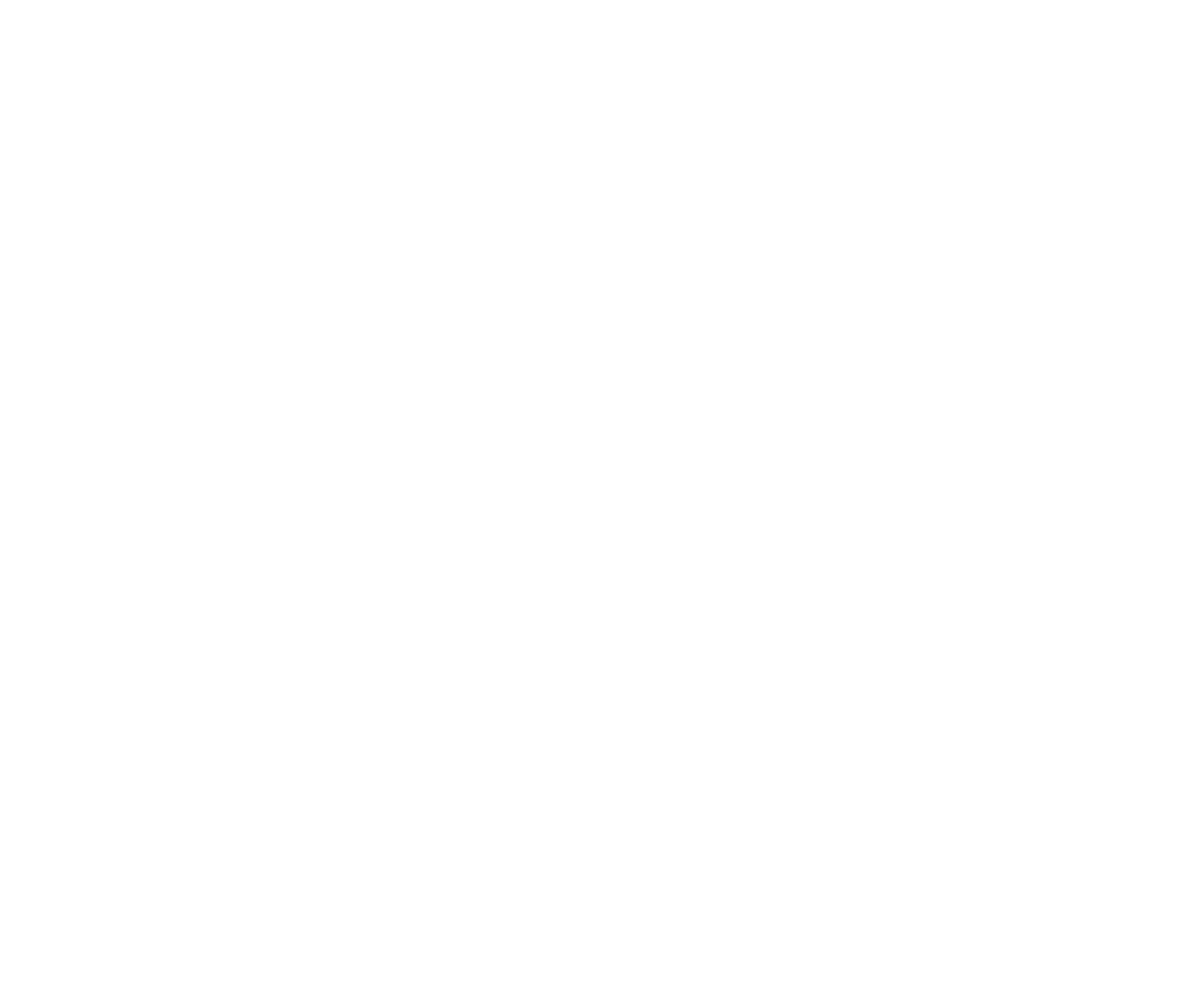
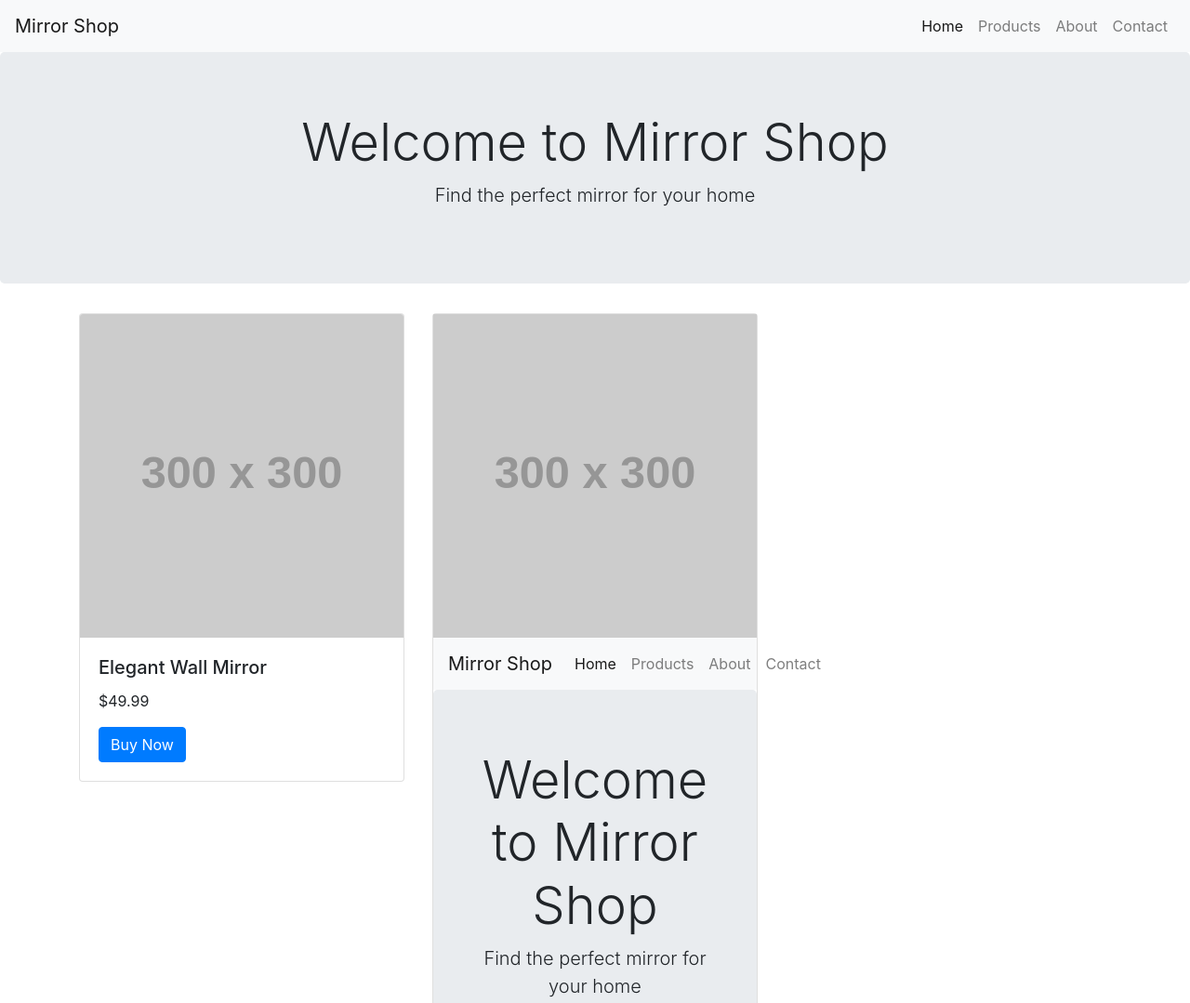
Before and after one commit to ANVod/web_development, a plain HTML site: page main.html in a window 1280 px wide. Shown: the top 1079 px of the page at 93% size. Before the commit the page ends 800 px from the top, so only its background shows below. Drawn offline with nearby package versions, Linux system fonts and the light colour scheme; placeholder pictures from the web are drawn by us.

Commit message:
add html

```diff
--- a/main.html
+++ b/main.html
@@ -1,9 +1,139 @@
-<!doctype html>
+<!DOCTYPE html>
 <html lang="en">
 <head>
-	<meta charset="UTF-8">
-	<title>Первый сайт</title>
+    <meta charset="UTF-8">
+    <meta name="viewport" content="width=device-width, initial-scale=1.0">
+    <title>Mirror Shop</title>
+
+    <!-- Bootstrap CSS -->
+    <link href="https://maxcdn.bootstrapcdn.com/bootstrap/4.5.2/css/bootstrap.min.css" rel="stylesheet">
+
+    <!-- Custom CSS -->
+    <style>
+        .product img {
+            max-width: 100%;
+            height: auto;
+        }
+        .product {
+            margin-bottom: 30px;
+        }
+    </style>
 </head>
 <body>
-</body>
-</html lfng>
+    <!-- Navigation -->
+    <nav class="navbar navbar-expand-lg navbar-light bg-light">
+        <a class="navbar-brand" href="#">Mirror Shop</a>
+        <button class="navbar-toggler" type="button" data-toggle="collapse" data-target="#navbarNav" aria-controls="navbarNav" aria-expanded="false" aria-label="Toggle navigation">
+            <span class="navbar-toggler-icon"></span>
+        </button>
+        <div class="collapse navbar-collapse" id="navbarNav">
+            <ul class="navbar-nav ml-auto">
+                <li class="nav-item active">
+                    <a class="nav-link" href="#">Home <span class="sr-only">(current)</span></a>
+                </li>
+                <li class="nav-item">
+                    <a class="nav-link" href="#">Products</a>
+                </li>
+                <li class="nav-item">
+                    <a class="nav-link" href="#">About</a>
+                </li>
+                <li class="nav-item">
+                    <a class="nav-link" href="#">Contact</a>
+                </li>
+            </ul>
+        </div>
+    </nav>
+
+    <!-- Header -->
+    <header class="jumbotron text-center">
+        <h1 class="display-4">Welcome to Mirror Shop</h1>
+        <p class="lead">Find the perfect mirror for your home</p>
+    </header>
+
+    <!-- Products Section -->
+    <div class="container">
+        <div class="row">
+            <!-- Product 1 -->
+            <div class="col-md-4 product">
+                <div class="card">
+                    <img src="https://via.placeholder.com/300x300" class="card-img-top" alt="Mirror 1">
+                    <div class="card-body">
+                        <h5 class="card-title">Elegant Wall Mirror</h5>
+                        <p class="card-text">$49.99</p>
+                        <a href="#" class="btn btn-primary">Buy Now</a>
+                    </div>
+                </div>
+            </div>
+            <!-- Product 2 -->
+            <div class="col-md-4 product">
+                <div class="card">
+                    <img src="https://via.placeholder.com/300x300" class="card-i<!DOCTYPE html>
+<html lang="en">
+<head>
+    <meta charset="UTF-8">
+    <meta name="viewport" content="width=device-width, initial-scale=1.0">
+    <title>Mirror Shop</title>
+
+    <!-- Bootstrap CSS -->
+    <link href="https://maxcdn.bootstrapcdn.com/bootstrap/4.5.2/css/bootstrap.min.css" rel="stylesheet">
+
+    <!-- Custom CSS -->
+    <style>
+        .product img {
+            max-width: 100%;
+            height: auto;
+        }
+        .product {
+            margin-bottom: 30px;
+        }
+    </style>
+</head>
+<body>
+    <!-- Navigation -->
+    <nav class="navbar navbar-expand-lg navbar-light bg-light">
+        <a class="navbar-brand" href="#">Mirror Shop</a>
+        <button class="navbar-toggler" type="button" data-toggle="collapse" data-target="#navbarNav" aria-controls="navbarNav" aria-expanded="false" aria-label="Toggle navigation">
+            <span class="navbar-toggler-icon"></span>
+        </button>
+        <div class="collapse navbar-collapse" id="navbarNav">
+            <ul class="navbar-nav ml-auto">
+                <li class="nav-item active">
+                    <a class="nav-link" href="#">Home <span class="sr-only">(current)</span></a>
+                </li>
+                <li class="nav-item">
+                    <a class="nav-link" href="#">Products</a>
+                </li>
+                <li class="nav-item">
+                    <a class="nav-link" href="#">About</a>
+                </li>
+                <li class="nav-item">
+                    <a class="nav-link" href="#">Contact</a>
+                </li>
+            </ul>
+        </div>
+    </nav>
+
+    <!-- Header -->
+    <header class="jumbotron text-center">
+        <h1 class="display-4">Welcome to Mirror Shop</h1>
+        <p class="lead">Find the perfect mirror for your home</p>
+    </header>
+
+    <!-- Products Section -->
+    <div class="container">
+        <div class="row">
+            <!-- Product 1 -->
+            <div class="col-md-4 product">
+                <div class="card">
+                    <img src="https://via.placeholder.com/300x300" class="card-img-top" alt="Mirror 1">
+                    <div class="card-body">
+                        <h5 class="card-title">Elegant Wall Mirror</h5>
+                        <p class="card-text">$49.99</p>
+                        <a href="#" class="btn btn-primary">Buy Now</a>
+                    </div>
+                </div>
+            </div>
+            <!-- Product 2 -->
+            <div class="col-md-4 product">
+                <div class="card">
+                    <img src="https://via.placeholder.com/300x300" class="card-i
```
Also changed, not shown: index.html (+4 -3 lines).
